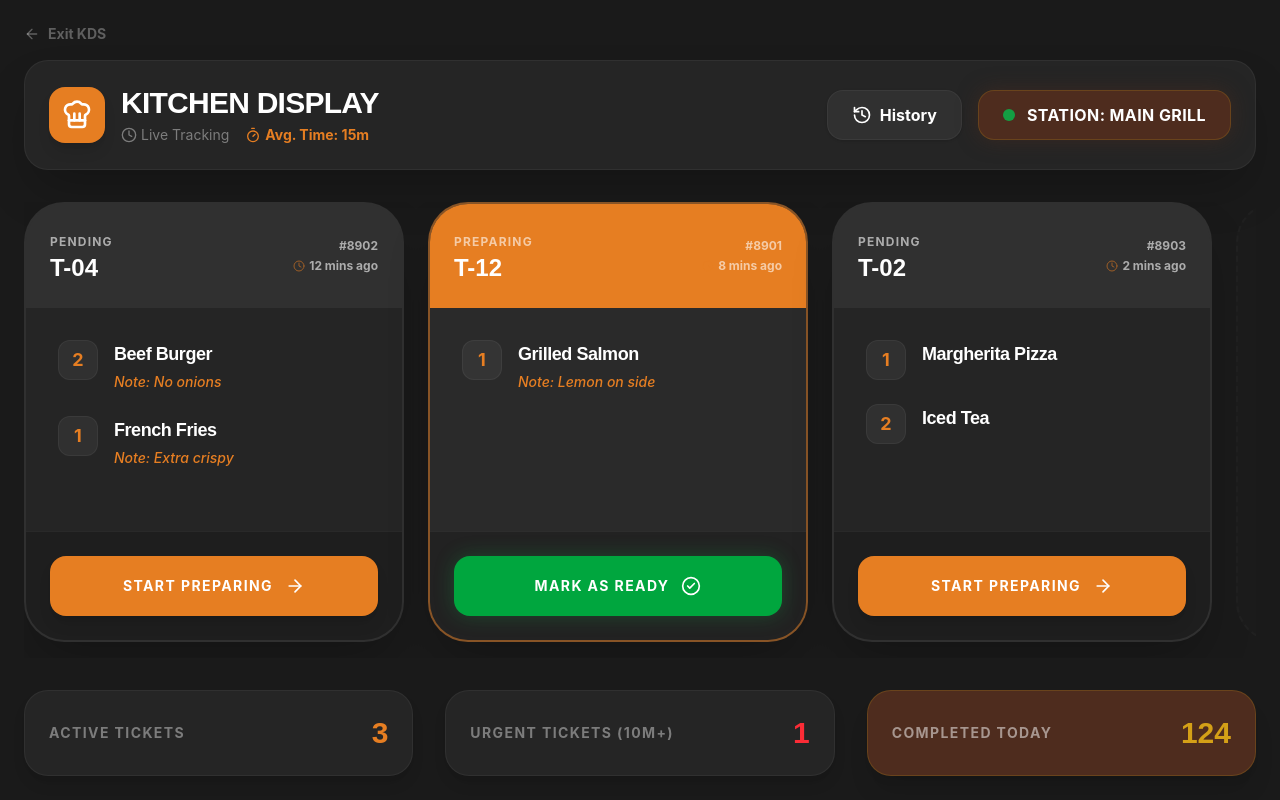
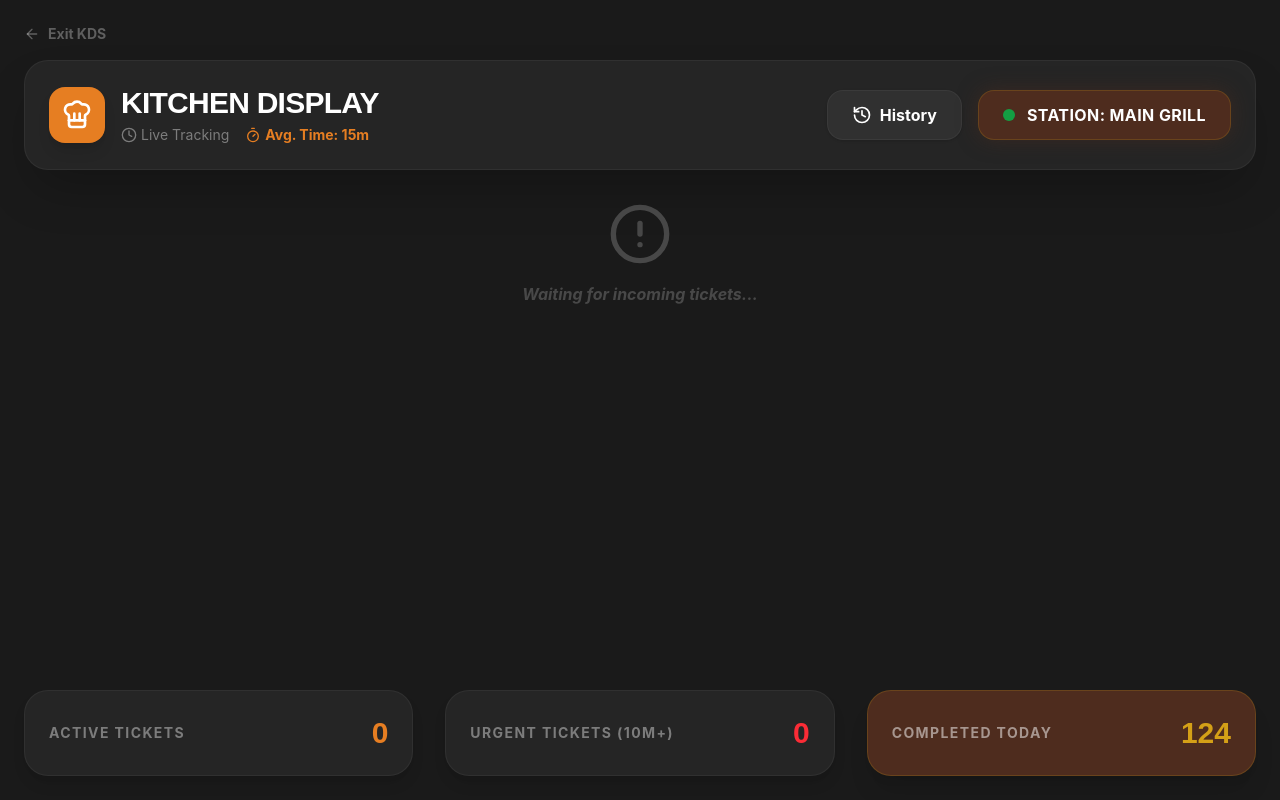
Before and after one commit to Fidelkyalo/Kolay-Restaurant, a React app in the folder web/: page /kds in a window 1280 px wide. Built offline with nearby package versions, Linux system fonts and the light colour scheme; the HTML template or start-up script is replaced by a standard one.

Commit message:
Feat: Connected KDS to live localStorage orders

```diff
--- a/web/src/pages/Dashboard.jsx
+++ b/web/src/pages/Dashboard.jsx
@@ -12,10 +12,10 @@ function Dashboard() {
     const [orders] = useState(() => {
         const saved = localStorage.getItem('kolay_orders');
         const initial = [
-            { id: '#8902', table: 'T-04', items: '2x Beef Burger, 1x Fries', total: 'KES 2,400', status: 'In Progress', statusColor: 'bg-orange-100 text-orange-700' },
-            { id: '#8901', table: 'T-12', items: '1x Grilled Salmon', total: 'KES 1,850', status: 'Ready', statusColor: 'bg-green-100 text-green-700' },
-            { id: '#8900', table: 'T-02', items: '3x Chicken Wings', total: 'KES 1,200', status: 'Served', statusColor: 'bg-blue-100 text-blue-700' },
-            { id: '#8899', table: 'T-08', items: '1x Margherita Pizza', total: 'KES 1,100', status: 'Pending', statusColor: 'bg-gray-100 text-gray-700' },
+            { id: '#8902', table: 'T-04', items: [{ name: 'Beef Burger', quantity: 2, notes: 'No onions' }, { name: 'French Fries', quantity: 1, notes: 'Extra crispy' }], total: 'KES 2,400', status: 'PREPARING', statusColor: 'bg-orange-100 text-orange-700' },
+            { id: '#8901', table: 'T-12', items: [{ name: 'Grilled Salmon', quantity: 1, notes: 'Lemon on side' }], total: 'KES 1,850', status: 'READY', statusColor: 'bg-green-100 text-green-700' },
+            { id: '#8900', table: 'T-02', items: [{ name: 'Chicken Wings', quantity: 3, notes: '' }], total: 'KES 1,200', status: 'SERVED', statusColor: 'bg-blue-100 text-blue-700' },
+            { id: '#8899', table: 'T-08', items: [{ name: 'Margherita Pizza', quantity: 1, notes: '' }], total: 'KES 1,100', status: 'PENDING', statusColor: 'bg-gray-100 text-gray-700' },
         ];
         if (!saved) {
             localStorage.setItem('kolay_orders', JSON.stringify(initial));
--- a/web/src/pages/KDS.jsx
+++ b/web/src/pages/KDS.jsx
@@ -3,42 +3,32 @@ import { Clock, CheckCircle2, AlertCircle, ChefHat, Timer, ArrowRight, History,
 import { Link } from 'react-router-dom';
 
 const KDS = () => {
-    const [activeOrders, setActiveOrders] = useState([
-        {
-            id: '#8902',
-            table: 'T-04',
-            time: '12 mins ago',
-            status: 'PENDING',
-            items: [
-                { name: 'Beef Burger', quantity: 2, notes: 'No onions' },
-                { name: 'French Fries', quantity: 1, notes: 'Extra crispy' }
-            ]
-        },
-        {
-            id: '#8901',
-            table: 'T-12',
-            time: '8 mins ago',
-            status: 'PREPARING',
-            items: [
-                { name: 'Grilled Salmon', quantity: 1, notes: 'Lemon on side' }
-            ]
-        },
-        {
-            id: '#8903',
-            table: 'T-02',
-            time: '2 mins ago',
-            status: 'PENDING',
-            items: [
-                { name: 'Margherita Pizza', quantity: 1, notes: '' },
-                { name: 'Iced Tea', quantity: 2, notes: '' }
-            ]
-        }
-    ]);
+    const [activeOrders, setActiveOrders] = useState([]);
+
+    useEffect(() => {
+        const loadOrders = () => {
+            const saved = localStorage.getItem('kolay_orders');
+            if (saved) {
+                const allOrders = JSON.parse(saved);
+                // Filter for PENDING or PREPARING (Uppercase as standardized)
+                setActiveOrders(allOrders.filter(o => o.status === 'PENDING' || o.status === 'PREPARING'));
+            }
+        };
+        loadOrders();
+        window.addEventListener('storage', loadOrders);
+        return () => window.removeEventListener('storage', loadOrders);
+    }, []);
 
     const updateStatus = (id, newStatus) => {
-        setActiveOrders(activeOrders.map(order =>
-            order.id === id ? { ...order, status: newStatus } : order
-        ));
+        const saved = localStorage.getItem('kolay_orders');
+        if (saved) {
+            const allOrders = JSON.parse(saved);
+            const updated = allOrders.map(order =>
+                order.id === id ? { ...order, status: newStatus } : order
+            );
+            localStorage.setItem('kolay_orders', JSON.stringify(updated));
+            setActiveOrders(updated.filter(o => o.status === 'PENDING' || o.status === 'PREPARING'));
+        }
     };
 
     return (
@@ -73,7 +63,7 @@ const KDS = () => {
 
             {/* Orders Grid */}
             <div className="flex-1 overflow-x-auto pb-4 flex gap-6 custom-scrollbar scroll-smooth">
-                {activeOrders.map((order, idx) => (
+                {activeOrders.map((order) => (
                     <div
                         key={order.id}
                         className={`w-[380px] shrink-0 flex flex-col rounded-[2.5rem] overflow-hidden shadow-2xl transition-all border-2 ${order.status === 'PREPARING' ? 'border-secondary/50 bg-[#2a2a2a]' : 'border-white/5 bg-[#252525]'
@@ -87,13 +77,13 @@ const KDS = () => {
                             </div>
                             <div className="text-right text-xs font-bold opacity-60">
                                 <p>{order.id}</p>
-                                <p className="flex items-center gap-1 justify-end mt-1"><Clock className="w-3 h-3 text-secondary" /> {order.time}</p>
+                                <p className="flex items-center gap-1 justify-end mt-1"><Clock className="w-3 h-3 text-secondary" /> {order.time || 'Just now'}</p>
                             </div>
                         </div>
 
                         {/* Ticket Body */}
                         <div className="p-8 flex-1 space-y-6 overflow-y-auto">
-                            {order.items.map((item, i) => (
+                            {Array.isArray(order.items) ? order.items.map((item, i) => (
                                 <div key={i} className="flex gap-4 group">
                                     <div className="w-10 h-10 rounded-xl bg-white/5 flex items-center justify-center font-bold text-secondary text-lg border border-white/5 group-hover:bg-secondary group-hover:text-white transition-all">
                                         {item.quantity}
@@ -103,7 +93,14 @@ const KDS = () => {
                                         {item.notes && <p className="text-sm text-secondary italic font-medium mt-1">Note: {item.notes}</p>}
                                     </div>
                                 </div>
-                            ))}
+                            )) : (
+                                <div className="flex gap-4">
+                                    <div className="w-10 h-10 rounded-xl bg-white/5 flex items-center justify-center font-bold text-secondary text-lg border border-white/5 transition-all">
+                                        1
+                                    </div>
+                                    <p className="text-lg font-bold tracking-tight">{order.items}</p>
+                                </div>
+                            )}
                         </div>
 
                         {/* Ticket Actions */}
@@ -127,11 +124,12 @@ const KDS = () => {
                     </div>
                 ))}
 
-                {/* Empty placeholder to encourage horizontal layout */}
-                <div className="w-[380px] shrink-0 bg-white/5 border-2 border-dashed border-white/10 rounded-[2.5rem] flex flex-col items-center justify-center opacity-20">
-                    <AlertCircle className="w-16 h-16 mb-4" />
-                    <p className="font-bold text-center px-10 italic">Waiting for incoming tickets...</p>
-                </div>
+                {activeOrders.length === 0 && (
+                    <div className="w-full h-full flex flex-col items-center justify-center opacity-20">
+                        <AlertCircle className="w-16 h-16 mb-4" />
+                        <p className="font-bold text-center px-10 italic">Waiting for incoming tickets...</p>
+                    </div>
+                )}
             </div>
 
             {/* KDS Stats Footer */}
@@ -142,7 +140,7 @@ const KDS = () => {
                 </div>
                 <div className="bg-[#252525] p-6 rounded-3xl border border-white/5 flex-1 flex items-center justify-between shadow-lg">
                     <span className="text-sm font-bold opacity-40 uppercase tracking-widest">Urgent Tickets (10m+)</span>
-                    <span className="text-3xl font-display font-bold text-red-500">1</span>
+                    <span className="text-3xl font-display font-bold text-red-500">0</span>
                 </div>
                 <div className="bg-primary p-6 rounded-3xl border border-accent/20 flex-1 flex items-center justify-between shadow-xl">
                     <span className="text-sm font-bold text-white/50 uppercase tracking-widest">Completed Today</span>
--- a/web/src/pages/POS.jsx
+++ b/web/src/pages/POS.jsx
@@ -55,9 +55,9 @@ const POS = () => {
         const newOrder = {
             id: `#${Math.floor(1000 + Math.random() * 9000)}`,
             table: 'T-01',
-            items: cart.map(item => `${item.quantity}x ${item.name}`).join(', '),
+            items: cart.map(item => ({ name: item.name, quantity: item.quantity, notes: '' })),
             total: `KES ${(subtotal + tax).toLocaleString()}`,
-            status: 'Pending',
+            status: 'PENDING',
             statusColor: 'bg-gray-100 text-gray-700'
         };
 
```
